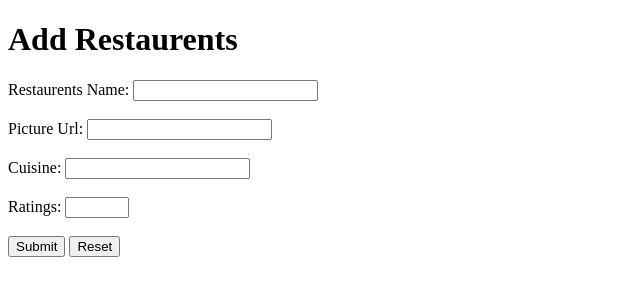
After one commit to bharath-070/MEAL-MATE, a Django app: page /signin/add_restaurant_page in a window 1280 px wide. The commit adds this page. Shown: the top 300 px of the page, without its empty margins (0-640 px from the left). Run offline with Django 5.2, Linux system fonts and the light colour scheme.

Commit message:
creating restaurant models and pages

```diff
--- a/meal_mate/delivery/admin.py
+++ b/meal_mate/delivery/admin.py
@@ -1,6 +1,7 @@
 from django.contrib import admin
-from .models import Customer
+from .models import Customer, Restaurants
 
 # Register your models here.
 
 admin.site.register(Customer)
+admin.site.register(Restaurants)
--- a/meal_mate/delivery/models.py
+++ b/meal_mate/delivery/models.py
@@ -11,3 +11,9 @@ class Customer(models.Model):
     email = models.CharField(max_length = 20)
     mobile = models.CharField(max_length = 10)
     address = models.CharField(max_length = 50)
+
+class Restaurants(models.Model):
+    name = models.CharField(max_length=50)
+    picture = models.URLField(max_length=200, default="https://plus.unsplash.com/premium_photo-1661883237884-263e8de8869b?q=80&w=889&auto=format&fit=crop&ixlib=rb-4.1.0&ixid=M3wxMjA3fDB8MHxwaG90by1wYWdlfHx8fGVufDB8fHx8fA%3D%3D 889w")
+    cuisine = models.CharField(max_length=200)
+    ratings = models.FloatField()
--- /dev/null
+++ b/meal_mate/delivery/templates/add_restaurant.html
@@ -0,0 +1,29 @@
+<!DOCTYPE html>
+<html lang="en">
+<head>
+    <meta charset="UTF-8">
+    <meta name="viewport" content="width=device-width, initial-scale=1.0">
+    <title>Document</title>
+</head>
+<body>
+    <h1>Add Restaurents</h1>
+
+    <form method="post" action="{%url 'add_restaurants'%}">
+        {% csrf_token %}
+        <label for="name">Restaurents Name:</label>
+        <input type="text" id="name" name="name" required><br><br>
+
+        <label for="picture">Picture Url:</label>
+        <input type="url" id="picture" name="picture"><br><br>
+
+        <label for="cuisine">Cuisine:</label>
+        <input type="text" id="cuisine" name="cuisine"><br><br>
+
+        <label for="rating">Ratings:</label>
+        <input type="number" id="rating" name="rating" step="0.1" min="0" max="5" required><br><br>
+
+        <button type="submit">Submit</button>
+        <button type="reset">Reset</button>
+    </form>
+</body>
+</html>
--- a/meal_mate/delivery/templates/admin_home.html
+++ b/meal_mate/delivery/templates/admin_home.html
@@ -7,9 +7,9 @@
 </head>
 <body>
     <h1>Welcome Admin!</h1>
-    <a href="#">add restaurents</a>
+    <a href="add_restaurant_page">add restaurants</a>
     <br>
     <br>
-    <a href="#">show restaurents</a>
+    <a href="#">show restaurants</a>
 </body>
 </html>
--- a/meal_mate/delivery/templates/customer_home.html
+++ b/meal_mate/delivery/templates/customer_home.html
@@ -6,6 +6,6 @@
     <title>Customer</title>
 </head>
 <body>
-    <h1>Welcome customer</h1>
+    <h1>Welcome {{ customer.username }}!</h1>
 </body>
 </html>
--- a/meal_mate/delivery/urls.py
+++ b/meal_mate/delivery/urls.py
@@ -8,7 +8,9 @@ urlpatterns = [
     path('open_signup/', views.open_signup, name='open_signup'),
     path('signup/', views.signup, name = 'signup'),
     path('signin/', views.signin, name = 'signin'),
+    path('signin/add_restaurant_page', views.add_restaurant_page, name = 'add_restaurant_page'),
 ]
 
 
 #https://github.com/Gamana/MealMatebuddy
+#https://github.com/Gamana/Practicemealmate
--- a/meal_mate/delivery/views.py
+++ b/meal_mate/delivery/views.py
@@ -56,3 +56,7 @@ def signin(request):
             return render(request, 'fail.html')
     else:
         return HttpResponse("Invalid request")
+
+# adding new restaurants
+def add_restaurant_page(request):
+    return render(request, 'add_restaurant.html')
```
Also changed, not shown: meal_mate/delivery/migrations/0002_restaurants.py (added).
